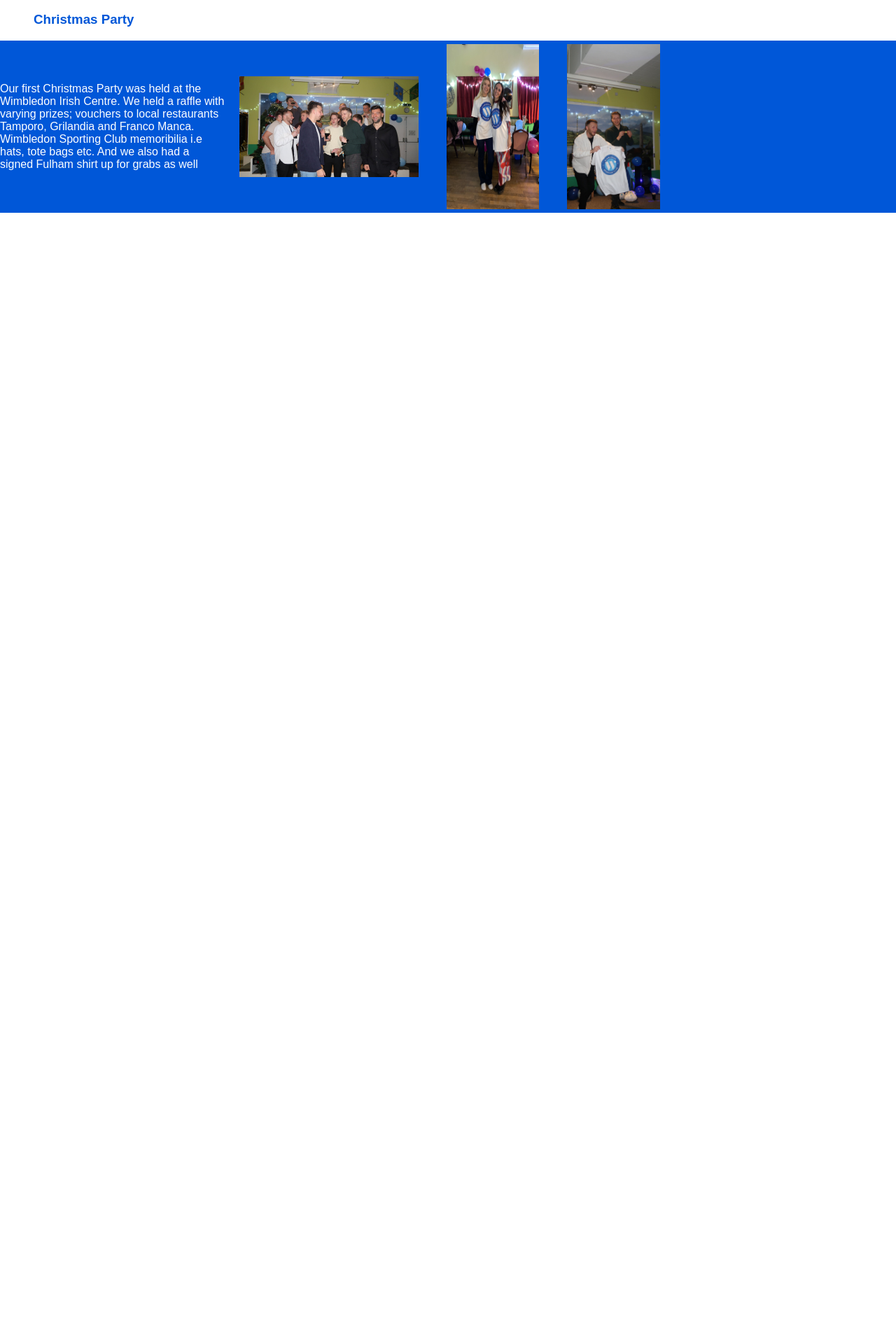
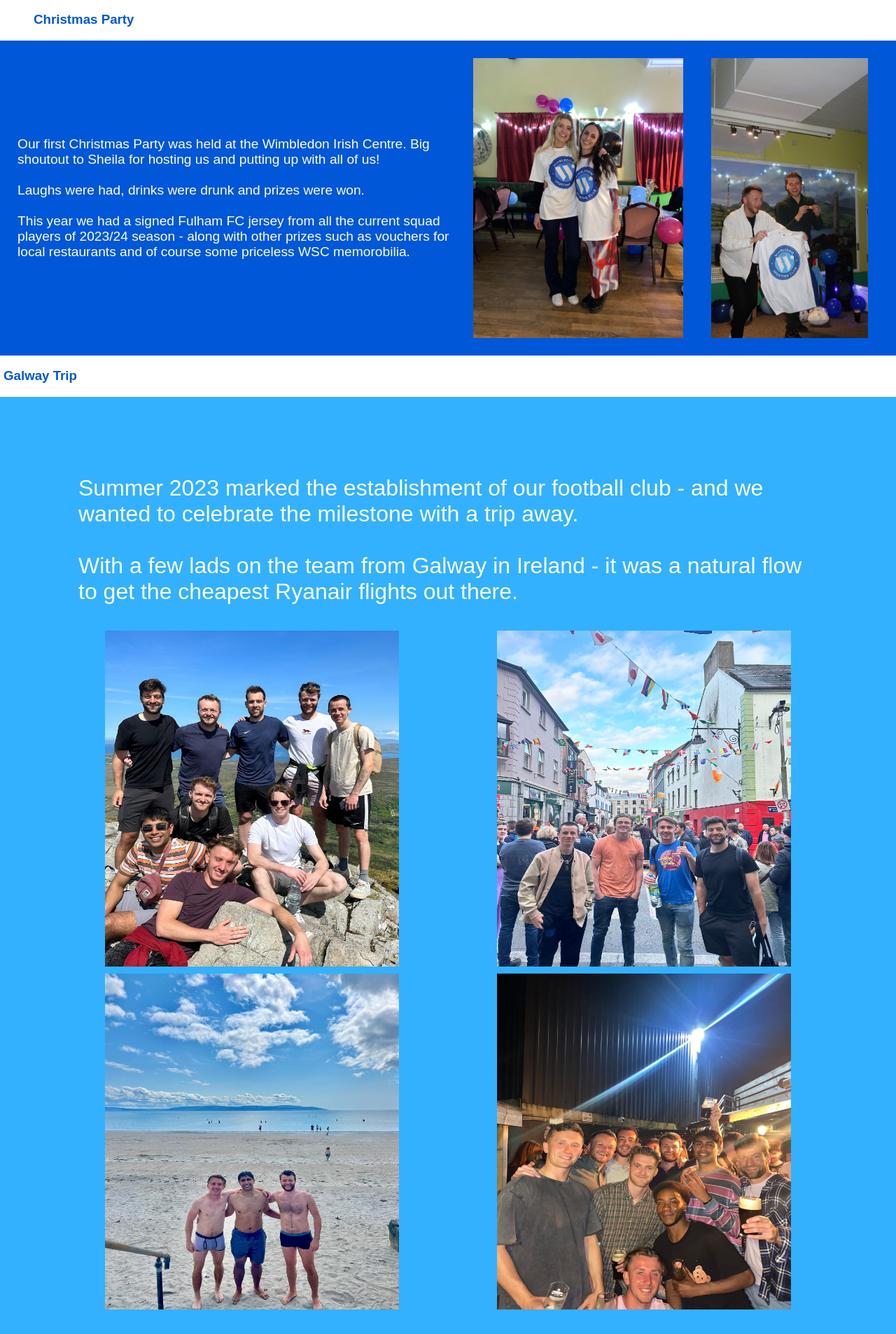
Before and after one commit to hasanshahid99/WSC-Site, a React (Create React App) app in the folder wimbledon-sporting-club/: page /social in a window 1280 px wide. Shown: the part 774-2680 px from the top of the page at 70% size. Before the commit the page ends 1078 px from the top, so only its background shows below. Built offline with nearby package versions, Linux system fonts and the light colour scheme; a web font is replaced by a local one.

Commit message:
social for desktop finished

```diff
--- a/wimbledon-sporting-club/src/App.scss
+++ b/wimbledon-sporting-club/src/App.scss
@@ -327,11 +327,32 @@ th {
   margin: 0px 0; /* Center the image horizontally */
 }
 
+.bnr-scl {
+  padding: 20px;
+}
 
+.banner3 {
+  display: block;
+}
+.trip-img-container {
+  display: flex;
+  justify-content: center;
+}
+.img-wrapper {
+  display: grid;
+  grid-template-columns: repeat(2, 1fr);
+  justify-content: center;
+  justify-items: center;
+}
+.banner3 img {
+  align-items: center;
+  width: 75%;
+  height: 60vh;
+}
 .social-pics {
 
-
-width: 20%;
+height: 50vh;
+width: 40%;
 margin: 5px 20px;
 
 }
--- a/wimbledon-sporting-club/src/pages/Social.tsx
+++ b/wimbledon-sporting-club/src/pages/Social.tsx
@@ -1,4 +1,5 @@
 import React from 'react'
+import Footer from '../components/Footer'
 const Social:React.FC = () => {
 
   return (
@@ -14,15 +15,30 @@ const Social:React.FC = () => {
       </div>
       </div>
     <h3 className='info-title'>Christmas Party</h3>
-    <section className='banner'>
-      <p>Our first Christmas Party was held at the Wimbledon Irish Centre. We held a raffle with varying prizes; vouchers to local restaurants Tamporo, Grilandia and Franco Manca. Wimbledon Sporting Club memoribilia i.e hats, tote bags etc. And we also had a signed Fulham shirt up for grabs as well </p>
-      <img className="social-pics"src="assets/Gallery/SocialPics/ChristmasPartyCandid.jpeg" alt="Wimbledon Sporting Club team team squad Irish Centre"></img>
-      <div className='pics'>
+    <section className='banner bnr-scl'>
+      <p className='para'>Our first Christmas Party was held at the Wimbledon Irish Centre. Big shoutout to Sheila for hosting us and putting up with all of us!
+      <br></br> <br></br>Laughs were had, drinks were drunk and prizes were won. <br></br><br></br> This year we had a signed Fulham FC jersey from all the current squad players of 2023/24 season - along with other prizes such as vouchers for local restaurants and of course some priceless WSC memorobilia. </p>
+
+
 
       <img className="social-pics"src="assets/Gallery/SocialPics/ChristmasPartyGirls.jpeg" alt="Wimbledon Sporting Club team team squad Irish Centre"></img>
       <img className="social-pics"src="assets/Gallery/SocialPics/ChristmasPartyRaffle.jpeg" alt="Wimbledon Sporting Club team team squad Irish Centre"></img>
+
+</section>
+<h3>Galway Trip</h3>
+<section className='banner banner2 banner3'>
+<p className='para'> Summer 2023 marked the establishment of our football club - and we wanted to celebrate the milestone with a trip away.  <br></br><br></br>
+With a few lads on the team from Galway in Ireland - it was a natural flow to get the cheapest Ryanair flights out there. </p>
+<div className='trip-img-container'>
+<div className='img-wrapper'>
+  <img className="social-pics"src="assets/Gallery/SocialPics/DiamondHill.jpeg" alt="Wimbledon Sporting Club team team squad Irish Centre"></img>
+      <img className="social-pics"src="assets/Gallery/SocialPics/QuayStreet.jpeg" alt="Wimbledon Sporting Club team team squad Irish Centre"></img>
+      <img className="social-pics"src="assets/Gallery/SocialPics/GalwayBeach.jpeg" alt="Wimbledon Sporting Club team team squad Irish Centre"></img>
+      <img className="social-pics"src="assets/Gallery/SocialPics/Massimos.jpeg" alt="Wimbledon Sporting Club team team squad Irish Centre"></img>
+      </div>
       </div>
 </section>
+<Footer/>
     </div>
   )
 }
```
Also changed, not shown: wimbledon-sporting-club/public/assets/Gallery/SocialPics/ChristmasPartySheila.jpeg (renamed from wimbledon-sporting-club/public/assets/Gallery/SocialPics/image00017.jpeg), wimbledon-sporting-club/public/assets/Gallery/SocialPics/GalwayBeach.jpeg (added).
